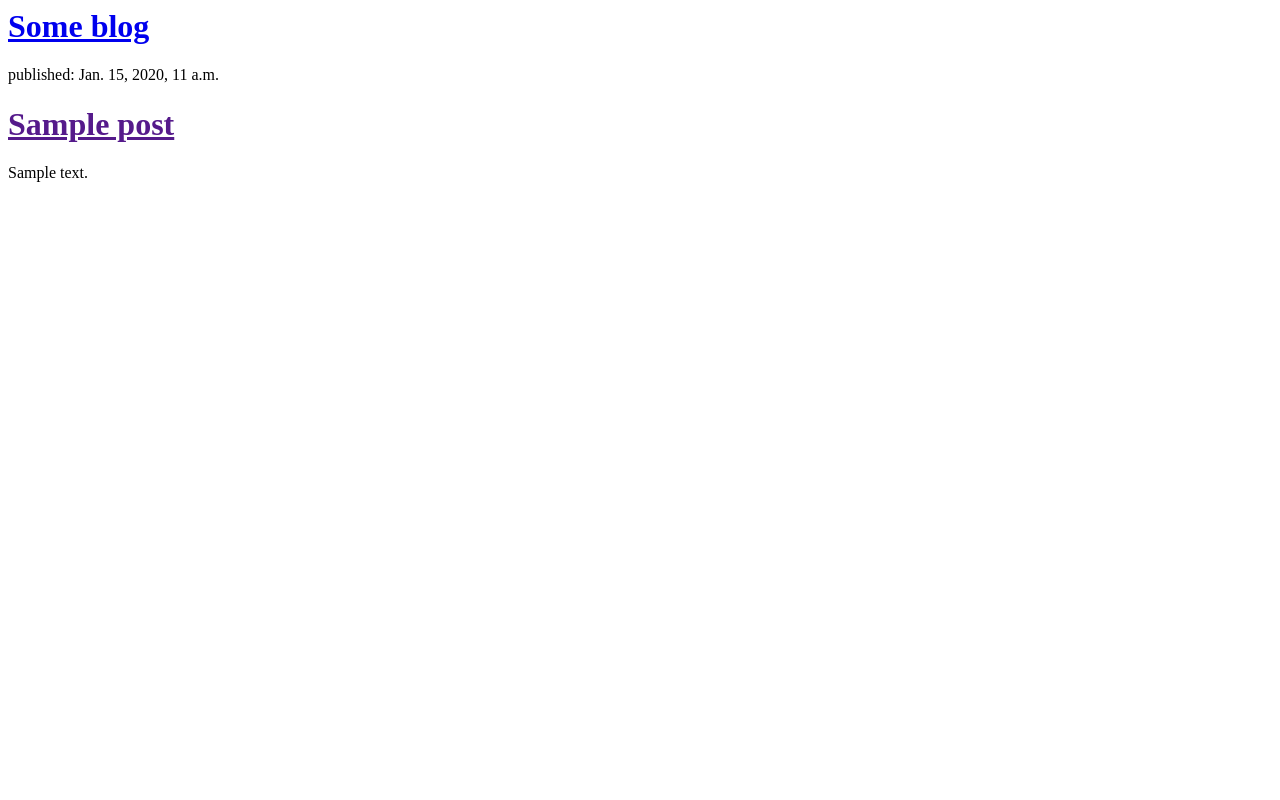
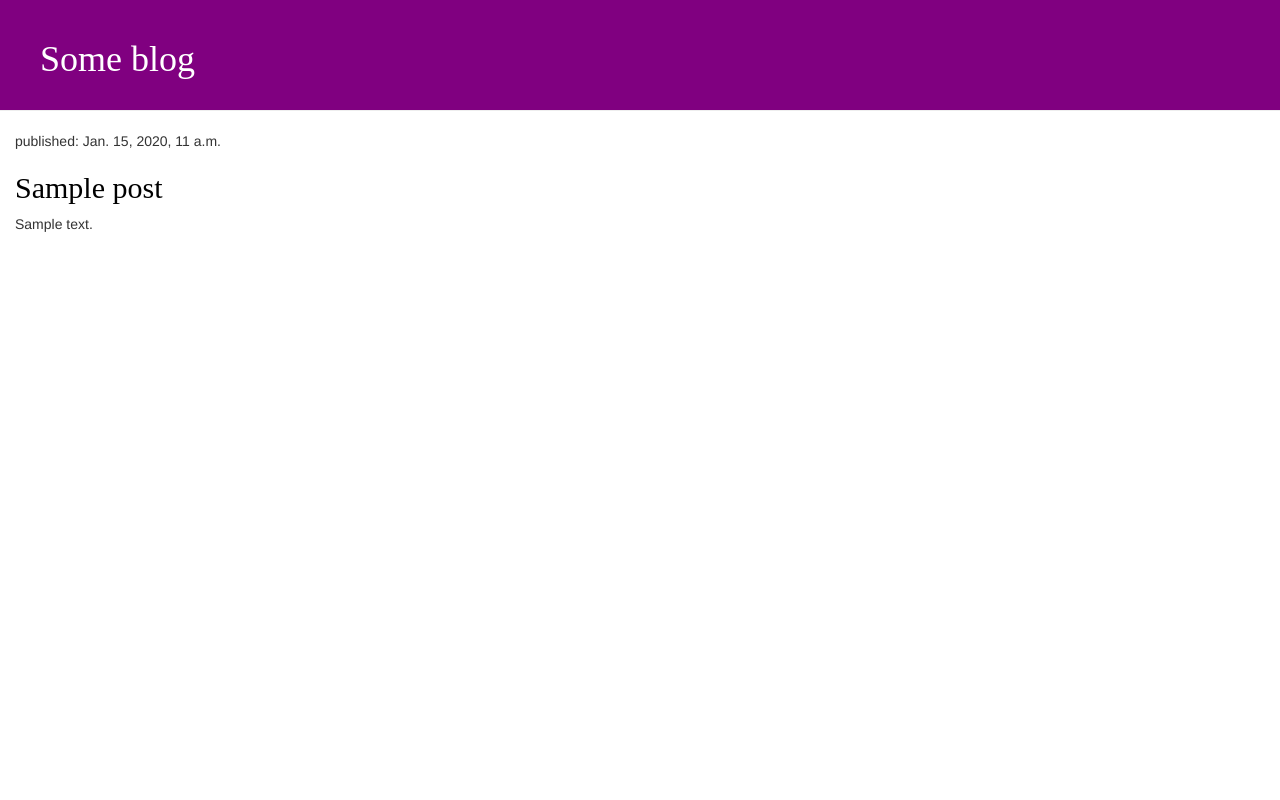
Before and after one commit to Trzyszcz/blog-alpha, a Django app: template blog/templates/blog/post_list.html in a window 1280 px wide. Run offline with Django 3.2, Linux system fonts and the light colour scheme; the template is opened without the code that fills it: values that come from a table or form of the project are taken from there, others are empty; tables that the repository leaves empty hold one stand-in row (values such as "Sample post"); some libraries are stand-ins or nearby versions.

Commit message:
New template and css

```diff
--- /dev/null
+++ b/blog/static/css/blog.css
@@ -0,0 +1,24 @@
+h1 a {
+	font-family: 'Time New Roman';
+	color: white;
+}
+
+h2 a {
+	font-family: 'Times new Roman';
+	color: black;
+}
+
+body {
+
+}
+
+.post {
+	padding-left: 15px;
+}
+
+.page-header {
+	color: white;
+	background-color: purple;
+	margin-top: 0;
+	padding: 20px 20px 20px 40px;
+}
--- /dev/null
+++ b/blog/templates/blog/base.html
@@ -0,0 +1,19 @@
+{% load staticfiles%}
+<html>
+	<head>
+		<link rel="stylesheet" href="//maxcdn.bootstrapcdn.com/bootstrap/3.2.0/css/bootstrap.min.css">
+		<link rel="stylesheet" href="//maxcdn.bootstrapcdn.com/bootstrap/3.2.0/css/bootstrap-theme.min.css">
+		<link rel="stylesheet" href="{% static 'css/blog.css' %}">
+		<title>Some blog</title>
+	</head>
+
+	<body>
+		<div class="page-header">
+			<h1><a href="/">Some blog</a></h1>
+		</div>
+
+		{% block content %}
+		{% endblock %}
+
+	</body>
+</html>
--- a/blog/templates/blog/post_list.html
+++ b/blog/templates/blog/post_list.html
@@ -1,17 +1,11 @@
-<html>
-	<head>
-		<title>Some blog</title>
-	</head>
-	<body>
-		<div>
-			    <h1><a href="/">Some blog</a></h1>
+{% extends 'blog/base.html' %}
+
+{% block content %}
+	{% for post in posts %}
+		<div class="post">
+			<p>published: {{ post.published_date }}</p>
+			<h2><a href="">{{ post.title }}</a></h2>
+			<p>{{ post.text|linebreaksbr }}</p>
 		</div>
-		{% for post in posts %}
-			<div>
-				<p>published: {{ post.published_date }}</p>
-				<h1><a href="">{{ post.title }}</a></h1>
-				<p>{{ post.text|linebreaksbr }}</p>
-			</div>
-		{% endfor %}
-	</body>
-</html>
+	{% endfor %}
+{% endblock %}
--- a/mysite/urls.py
+++ b/mysite/urls.py
@@ -15,6 +15,8 @@ Including another URLconf
 """
 from django.conf.urls import include, url
 from django.contrib import admin
+from django.conf import settings
+from django.conf.urls.static import static
 
 urlpatterns = [
     url(r'^admin/', admin.site.urls),
```
Also changed, not shown: 2 other files.
